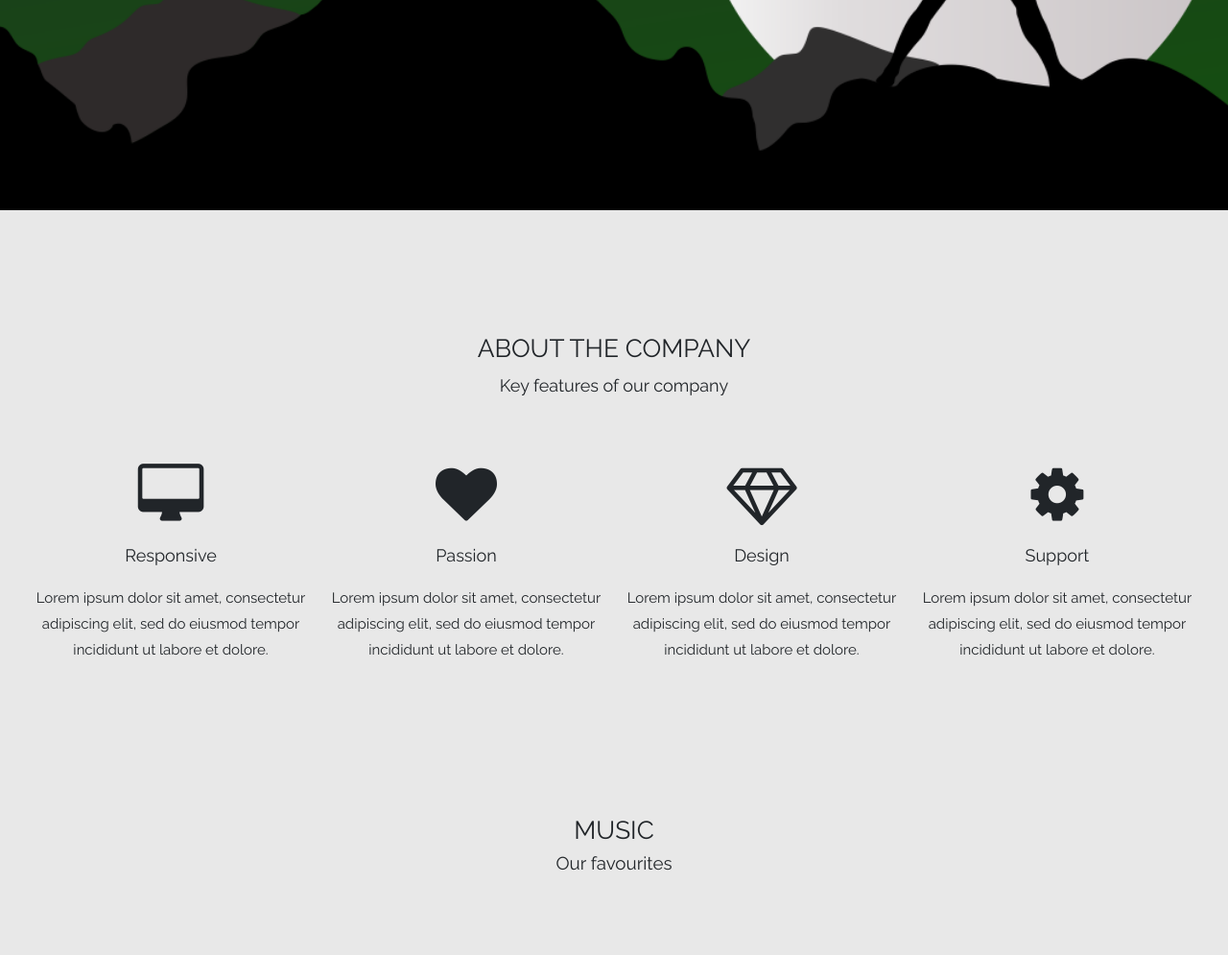
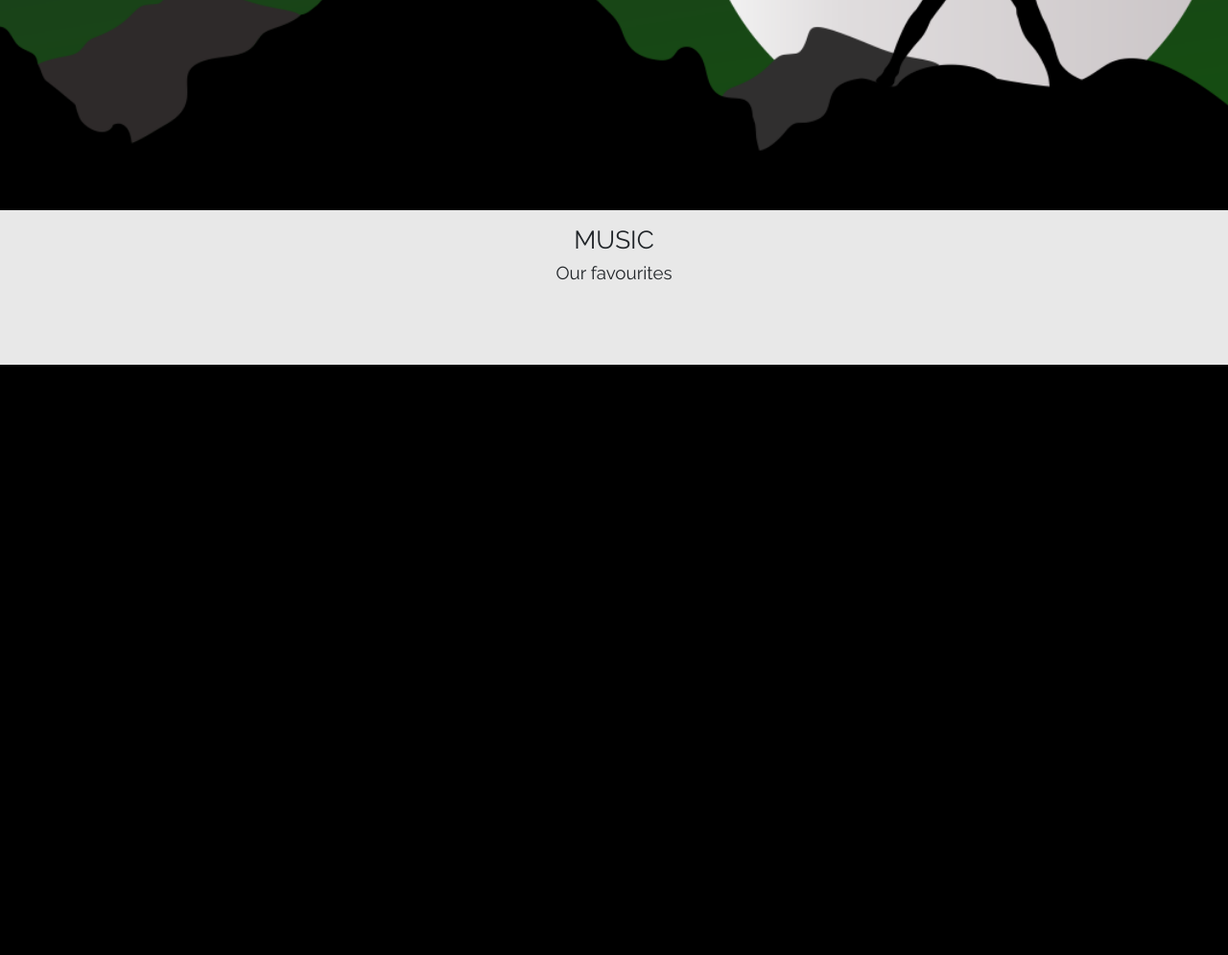
Before and after one commit to shashank80-0/moonmen, a Flask app: page / in a window 1280 px wide. Shown: the part 575-1570 px from the top of the page at 96% size. After the commit the page ends 955 px from the top, so only its background shows below. Run offline with Flask 2, Linux system fonts and the light colour scheme; some libraries are stand-ins or nearby versions.

Commit message:
Remove about section

```diff
--- a/MOONMEN/templates/index.html
+++ b/MOONMEN/templates/index.html
@@ -74,34 +74,6 @@
   </div>
   </div>
 
-  <!-- About Section -->
-<div class="w3-container" style="padding:128px 16px" id="about">
-  <h3 class="w3-center">ABOUT THE COMPANY</h3>
-  <p class="w3-center w3-large">Key features of our company</p>
-  <div class="w3-row-padding w3-center" style="margin-top:64px">
-    <div class="w3-quarter">
-      <i class="fa fa-desktop w3-margin-bottom w3-jumbo w3-center"></i>
-      <p class="w3-large">Responsive</p>
-      <p>Lorem ipsum dolor sit amet, consectetur adipiscing elit, sed do eiusmod tempor incididunt ut labore et dolore.</p>
-    </div>
-    <div class="w3-quarter">
-      <i class="fa fa-heart w3-margin-bottom w3-jumbo"></i>
-      <p class="w3-large">Passion</p>
-      <p>Lorem ipsum dolor sit amet, consectetur adipiscing elit, sed do eiusmod tempor incididunt ut labore et dolore.</p>
-    </div>
-    <div class="w3-quarter">
-      <i class="fa fa-diamond w3-margin-bottom w3-jumbo"></i>
-      <p class="w3-large">Design</p>
-      <p>Lorem ipsum dolor sit amet, consectetur adipiscing elit, sed do eiusmod tempor incididunt ut labore et dolore.</p>
-    </div>
-    <div class="w3-quarter">
-      <i class="fa fa-cog w3-margin-bottom w3-jumbo"></i>
-      <p class="w3-large">Support</p>
-      <p>Lorem ipsum dolor sit amet, consectetur adipiscing elit, sed do eiusmod tempor incididunt ut labore et dolore.</p>
-    </div>
-  </div>
-</div>
-
 <!-- Music Section -->
 
 <div class="container-fluid my-3" id="music">
```
